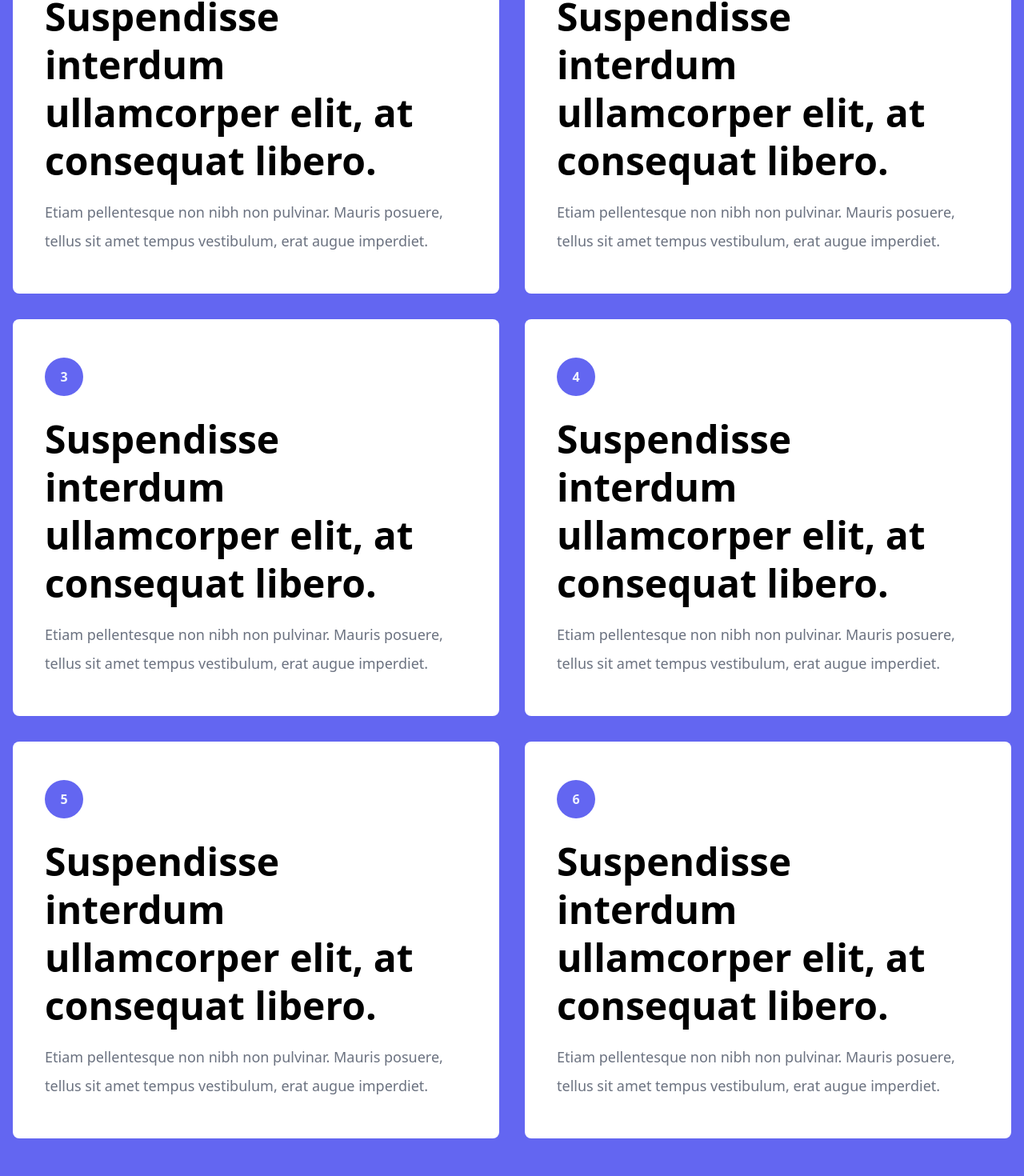
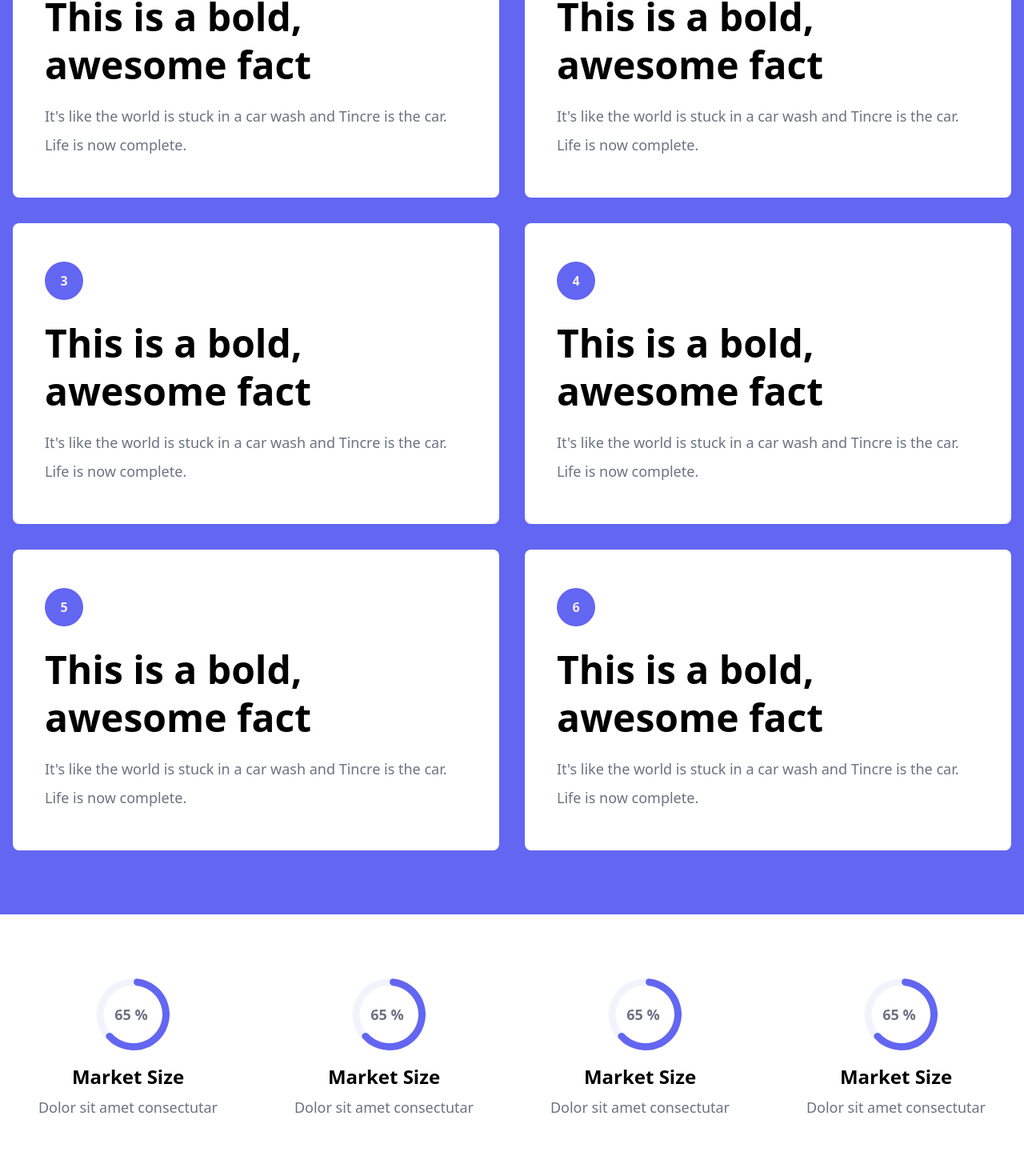
Before and after one commit to Tincre/phund, a Next.js app: page / in a window 1280 px wide. Shown: the part 1997-3467 px from the top of the page at 80% size. Built offline with nearby package versions, Linux system fonts and the light colour scheme.

Commit message:
:recycle: refactor fact cards component data + content [sc-561]

```diff
--- a/components/Sections/FactCards.jsx
+++ b/components/Sections/FactCards.jsx
@@ -1,92 +1,25 @@
-export default function FactCards({}) {
+export default function FactCards({ factCardsContent }) {
   return (
     <section id="fact-cards" className="bg-indigo-500 py-20">
       <div className="container px-4 mx-auto">
         <div className="flex flex-wrap -m-4">
-          <div className="w-full lg:w-1/2 p-4">
+          {factCardsContent?.map(({ title, description }, index) => {
+            return (
+              <div key={`${index}-fact-card`} className="w-full lg:w-1/2 p-4">
                 <div className="py-12 px-10 rounded-lg bg-white">
                   <span className="mb-6 flex items-center justify-center w-12 h-12 rounded-full bg-indigo-500 text-indigo-50 font-bold font-heading">
-                1
+                    {index + 1}
                   </span>
                   <h3 className="mb-4 text-3xl leading-tight md:text-4xl md:leading-tight lg:text-5xl lg:leading-tight font-bold font-heading">
-                Suspendisse interdum ullamcorper elit, at consequat libero.
+                    {title}
                   </h3>
                   <p className="text-lg text-gray-500 leading-loose">
-                Etiam pellentesque non nibh non pulvinar. Mauris posuere, tellus
-                sit amet tempus vestibulum, erat augue imperdiet.
+                    {description}
                   </p>
                 </div>
               </div>
-          <div className="w-full lg:w-1/2 p-4">
-            <div className="py-12 px-10 rounded-lg bg-white">
-              <span className="mb-6 flex items-center justify-center w-12 h-12 rounded-full bg-indigo-500 text-indigo-50 font-bold font-heading">
-                2
-              </span>
-              <h3 className="mb-4 text-3xl leading-tight md:text-4xl md:leading-tight lg:text-5xl lg:leading-tight font-bold font-heading">
-                Suspendisse interdum ullamcorper elit, at consequat libero.
-              </h3>
-              <p className="text-lg text-gray-500 leading-loose">
-                Etiam pellentesque non nibh non pulvinar. Mauris posuere, tellus
-                sit amet tempus vestibulum, erat augue imperdiet.
-              </p>
-            </div>
-          </div>
-          <div className="w-full lg:w-1/2 p-4">
-            <div className="py-12 px-10 rounded-lg bg-white">
-              <span className="mb-6 flex items-center justify-center w-12 h-12 rounded-full bg-indigo-500 text-indigo-50 font-bold font-heading">
-                3
-              </span>
-              <h3 className="mb-4 text-3xl leading-tight md:text-4xl md:leading-tight lg:text-5xl lg:leading-tight font-bold font-heading">
-                Suspendisse interdum ullamcorper elit, at consequat libero.
-              </h3>
-              <p className="text-lg text-gray-500 leading-loose">
-                Etiam pellentesque non nibh non pulvinar. Mauris posuere, tellus
-                sit amet tempus vestibulum, erat augue imperdiet.
-              </p>
-            </div>
-          </div>
-          <div className="w-full lg:w-1/2 p-4">
-            <div className="py-12 px-10 rounded-lg bg-white">
-              <span className="mb-6 flex items-center justify-center w-12 h-12 rounded-full bg-indigo-500 text-indigo-50 font-bold font-heading">
-                4
-              </span>
-              <h3 className="mb-4 text-3xl leading-tight md:text-4xl md:leading-tight lg:text-5xl lg:leading-tight font-bold font-heading">
-                Suspendisse interdum ullamcorper elit, at consequat libero.
-              </h3>
-              <p className="text-lg text-gray-500 leading-loose">
-                Etiam pellentesque non nibh non pulvinar. Mauris posuere, tellus
-                sit amet tempus vestibulum, erat augue imperdiet.
-              </p>
-            </div>
-          </div>
-          <div className="w-full lg:w-1/2 p-4">
-            <div className="py-12 px-10 rounded-lg bg-white">
-              <span className="mb-6 flex items-center justify-center w-12 h-12 rounded-full bg-indigo-500 text-indigo-50 font-bold font-heading">
-                5
-              </span>
-              <h3 className="mb-4 text-3xl leading-tight md:text-4xl md:leading-tight lg:text-5xl lg:leading-tight font-bold font-heading">
-                Suspendisse interdum ullamcorper elit, at consequat libero.
-              </h3>
-              <p className="text-lg text-gray-500 leading-loose">
-                Etiam pellentesque non nibh non pulvinar. Mauris posuere, tellus
-                sit amet tempus vestibulum, erat augue imperdiet.
-              </p>
-            </div>
-          </div>
-          <div className="w-full lg:w-1/2 p-4">
-            <div className="py-12 px-10 rounded-lg bg-white">
-              <span className="mb-6 flex items-center justify-center w-12 h-12 rounded-full bg-indigo-500 text-indigo-50 font-bold font-heading">
-                6
-              </span>
-              <h3 className="mb-4 text-3xl leading-tight md:text-4xl md:leading-tight lg:text-5xl lg:leading-tight font-bold font-heading">
-                Suspendisse interdum ullamcorper elit, at consequat libero.
-              </h3>
-              <p className="text-lg text-gray-500 leading-loose">
-                Etiam pellentesque non nibh non pulvinar. Mauris posuere, tellus
-                sit amet tempus vestibulum, erat augue imperdiet.
-              </p>
-            </div>
-          </div>
+            );
+          })}
         </div>
       </div>
     </section>
--- a/pages/index.jsx
+++ b/pages/index.jsx
@@ -56,7 +56,38 @@ export default function Funded() {
       "Hyper-efficient semi-autonomous subsidiaries crafted for corporate accretive acquisitions.",
     ],
   };
-
+  const factCardsContent = [
+    {
+      title: "This is a bold, awesome fact",
+      description:
+        "It's like the world is stuck in a car wash and Tincre is the car. Life is now complete.",
+    },
+    {
+      title: "This is a bold, awesome fact",
+      description:
+        "It's like the world is stuck in a car wash and Tincre is the car. Life is now complete.",
+    },
+    {
+      title: "This is a bold, awesome fact",
+      description:
+        "It's like the world is stuck in a car wash and Tincre is the car. Life is now complete.",
+    },
+    {
+      title: "This is a bold, awesome fact",
+      description:
+        "It's like the world is stuck in a car wash and Tincre is the car. Life is now complete.",
+    },
+    {
+      title: "This is a bold, awesome fact",
+      description:
+        "It's like the world is stuck in a car wash and Tincre is the car. Life is now complete.",
+    },
+    {
+      title: "This is a bold, awesome fact",
+      description:
+        "It's like the world is stuck in a car wash and Tincre is the car. Life is now complete.",
+    },
+  ];
   return (
     <div>
       <title>{title}</title>
@@ -78,7 +109,7 @@ export default function Funded() {
         />
         <Stats1 data={stats1Data} />
         <WhyInvest1 {...whyInvest1Content} />
-        <FactCards />
+        <FactCards factCardsContent={factCardsContent} />
         <Stats2 />
         <WhyInvest2 />
         <FactSnippets />
```
Lines whose indentation alone changed are shown as unchanged.
